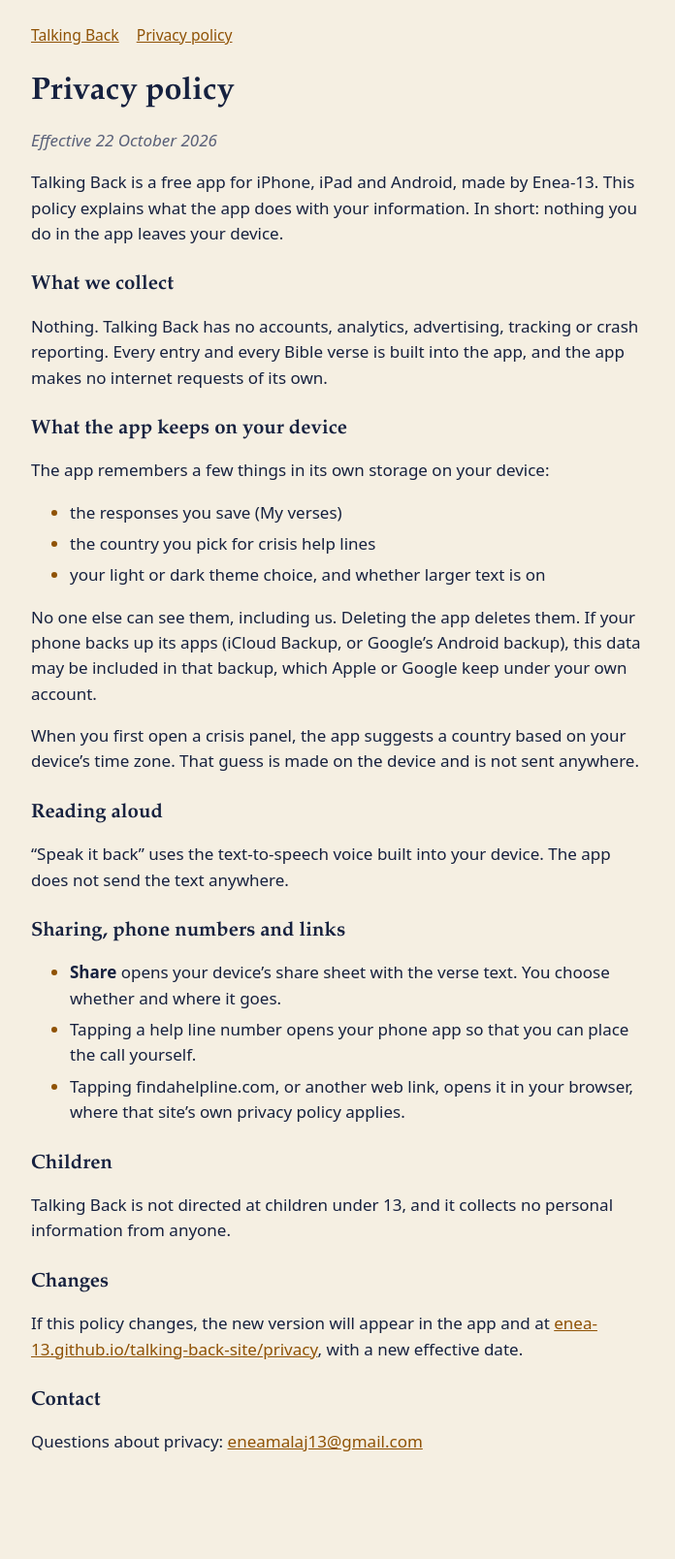
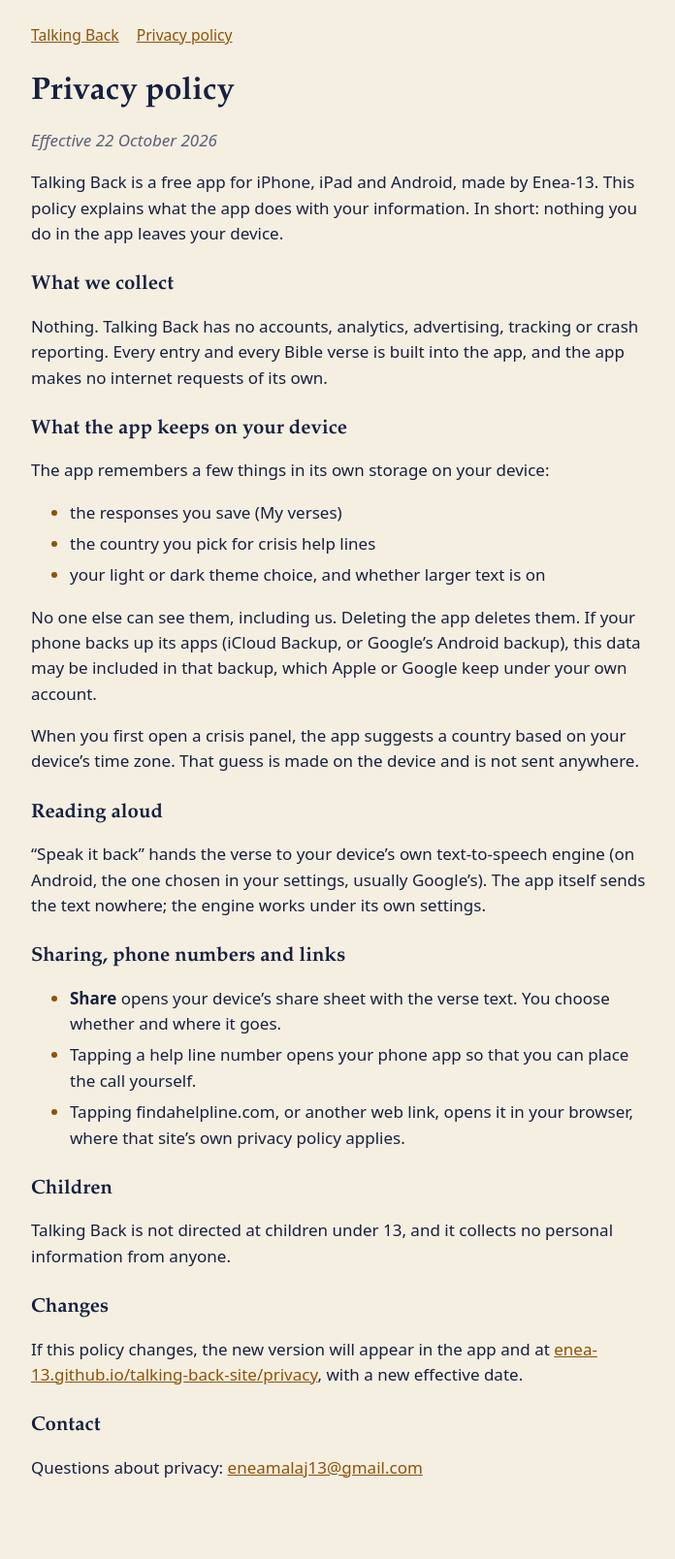
Before and after one commit to Enea-13/talking-back-site, a Jekyll site: the page built from privacy.md, in a window 1280 px wide. Shown: the whole page at 97% size, without its empty margins (288-984 px from the left). Built offline with Jekyll 4.4.1, drawn with Linux system fonts in a browser that asks for light colours; our own code applies the rules of GitHub Pages for plain Markdown files; before the commit the page ends 1582 px from its top, so only the background shows below that.

Commit message:
Privacy: typographic quotes; say who handles reading aloud
Co-Authored-By: Claude Opus 5.5 <noreply@anthropic.com>

```diff
--- a/privacy.md
+++ b/privacy.md
@@ -16,19 +16,19 @@ The app remembers a few things in its own storage on your device:
 - the country you pick for crisis help lines
 - your light or dark theme choice, and whether larger text is on
 
-No one else can see them, including us. Deleting the app deletes them. If your phone backs up its apps (iCloud Backup, or Google's Android backup), this data may be included in that backup, which Apple or Google keep under your own account.
+No one else can see them, including us. Deleting the app deletes them. If your phone backs up its apps (iCloud Backup, or Google’s Android backup), this data may be included in that backup, which Apple or Google keep under your own account.
 
-When you first open a crisis panel, the app suggests a country based on your device's time zone. That guess is made on the device and is not sent anywhere.
+When you first open a crisis panel, the app suggests a country based on your device’s time zone. That guess is made on the device and is not sent anywhere.
 
 ## Reading aloud
 
-"Speak it back" uses the text-to-speech voice built into your device. The app does not send the text anywhere.
+“Speak it back” hands the verse to your device’s own text-to-speech engine (on Android, the one chosen in your settings, usually Google’s). The app itself sends the text nowhere; the engine works under its own settings.
 
 ## Sharing, phone numbers and links
 
-- **Share** opens your device's share sheet with the verse text. You choose whether and where it goes.
+- **Share** opens your device’s share sheet with the verse text. You choose whether and where it goes.
 - Tapping a help line number opens your phone app so that you can place the call yourself.
-- Tapping findahelpline.com, or another web link, opens it in your browser, where that site's own privacy policy applies.
+- Tapping findahelpline.com, or another web link, opens it in your browser, where that site’s own privacy policy applies.
 
 ## Children
 
```
